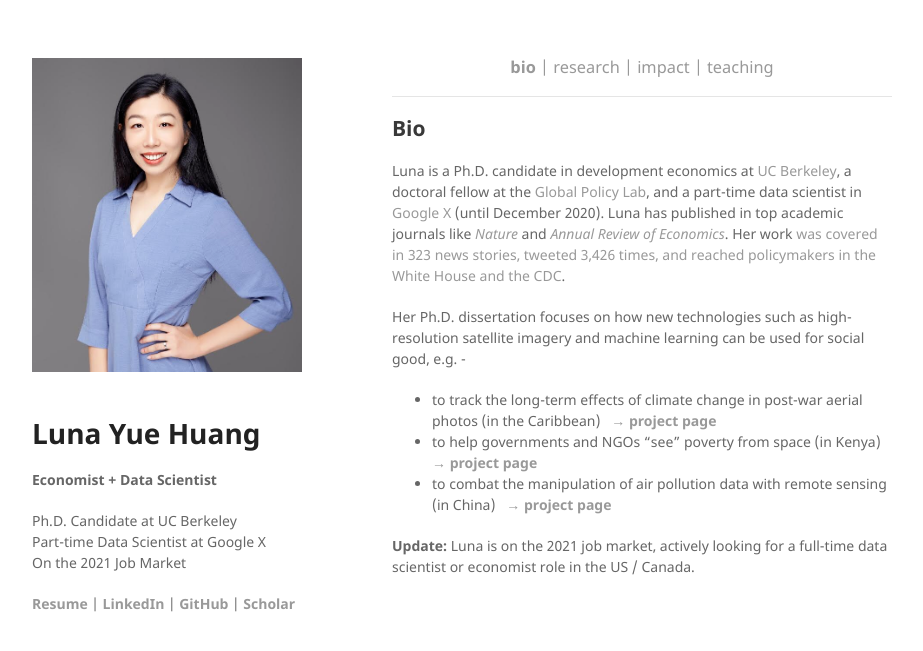
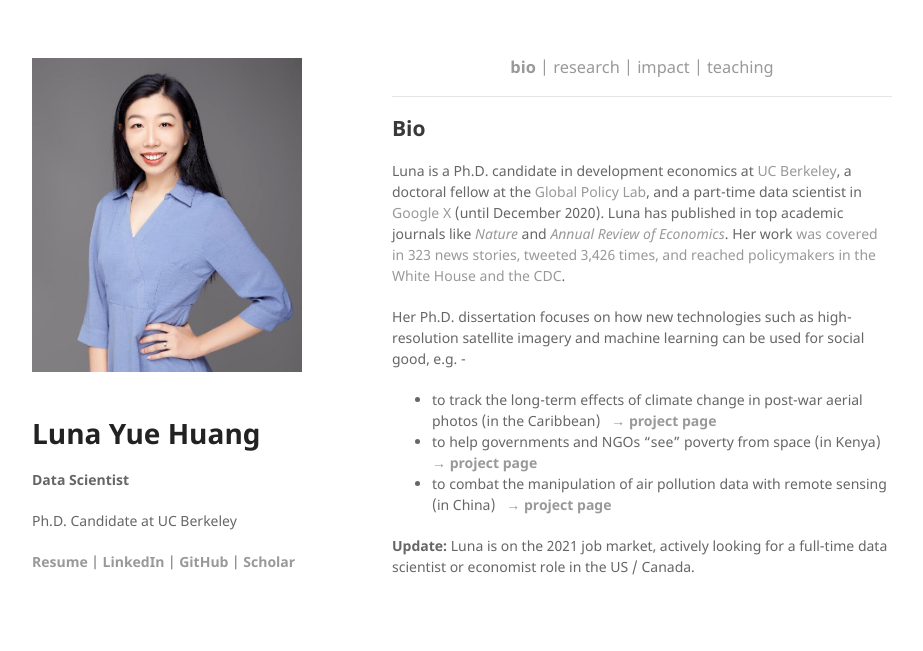
Before and after one commit to luna983/luna983.github.io, a Jekyll site: the page built from index.md, in a window 1280 px wide. Shown: the top 651 px of the page, without its empty margins (178-1101 px from the left). Built offline with Jekyll 4.4.1, drawn with Linux system fonts in a browser that asks for light colours.

Commit message:
Update _config.yml

```diff
--- a/_config.yml
+++ b/_config.yml
@@ -1,9 +1,9 @@
 title: "Luna Yue Huang"
 meta_author: "Luna Yue Huang"
-short_description: "Economist + Data Scientist"
-long_description: "Ph.D. Candidate at UC Berkeley<br>Part-time Data Scientist at Google X<br>On the 2021 Job Market"
-meta_description: "Ph.D. Candidate at UC Berkeley | Part-time Data Scientist at Google X | On the 2021 Job Market"
-meta_keywords: "economics, data science, UC Berkeley"
+short_description: "Data Scientist"
+long_description: "Ph.D. Candidate at UC Berkeley"
+meta_description: "Ph.D. Candidate at UC Berkeley"
+meta_keywords: "economics, data science, UC Berkeley, Waymo"
 
 profile_pic: "/assets/img/profile.png"
 cv_short_file: "/assets/pdf/cv_short.pdf"
```
